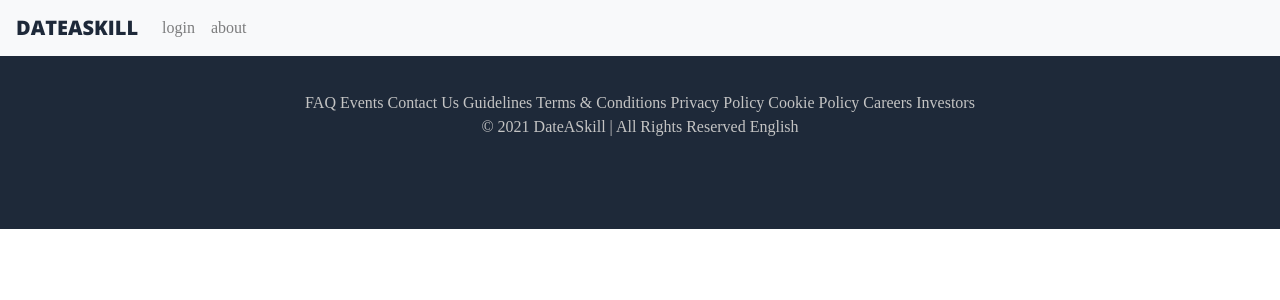
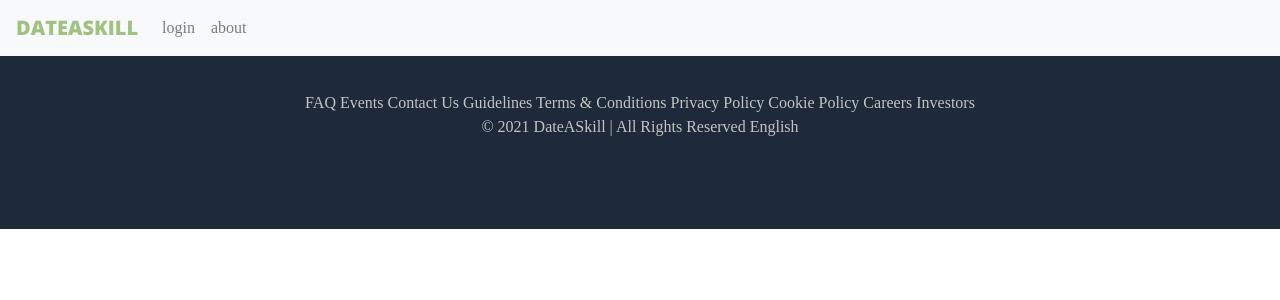
Before and after one commit to antoav/dateaskill, a PHP site: page /login.html in a window 1280 px wide, with the pointer over the restyled element. Shown: the top 300 px of the page. Run offline with PHP 8.4, Linux system fonts and the light colour scheme.

Commit message:
minor hover effects

```diff
--- a/app.css
+++ b/app.css
@@ -83,6 +83,14 @@ table {
 	text-transform: uppercase;
 }
 
+#logo:hover {
+	color: #a1c181;
+}
+
+#mainNavbar a:hover, footer p:hover {
+	color: #a1c181;
+
+}
 
 @media (max-width: 1200px) {
 	.announce-card {
```
